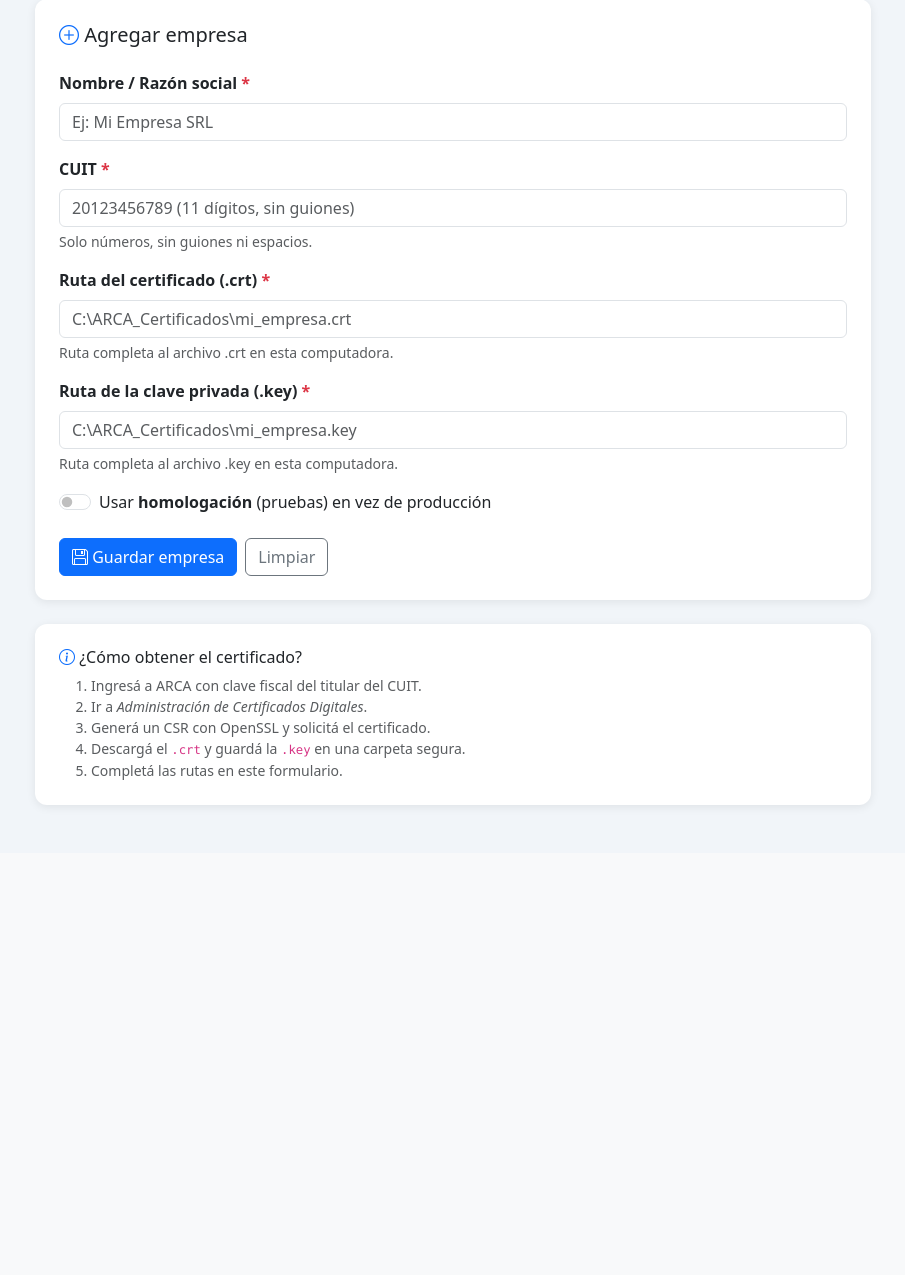
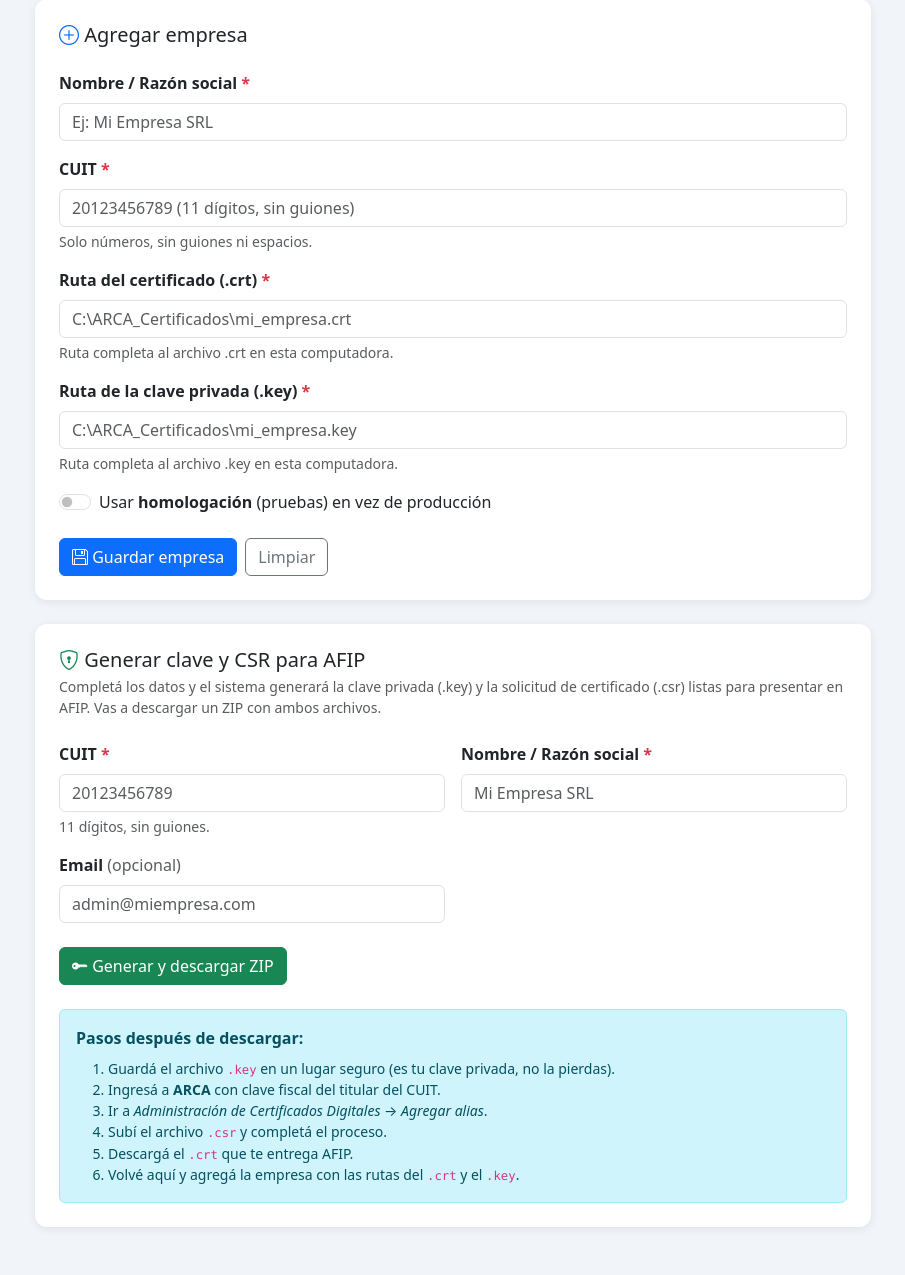
Before and after one commit to frodriguez77/Arca-Facturacion, a Flask app: page /admin in a window 1280 px wide. Shown: the part 273-1548 px from the top of the page, without its empty margins (187-1092 px from the left). Before the commit the page ends 1083 px from the top, so only its background shows below. Run offline with Flask 3, Linux system fonts and the light colour scheme.

Commit message:
Agregar generador de CSR para AFIP
- Ruta /generar-csr genera clave RSA 2048 y CSR con OpenSSL
- Descarga ZIP con .key y .csr listos para presentar en AFIP
- Seccion en admin.html con formulario y pasos a seguir

Co-Authored-By: Claude Sonnet 4.6 <noreply@anthropic.com>

```diff
--- a/app.py
+++ b/app.py
@@ -2,7 +2,9 @@ import io
 import json
 import os
 import re
+import subprocess
 import uuid
+import zipfile
 from datetime import datetime
 
 from flask import Flask, jsonify, render_template, request, send_file
@@ -17,8 +19,10 @@ import wsfe
 app = Flask(__name__)
 app.secret_key = 'arca_2026'
 
-UPLOAD   = os.path.join(os.path.dirname(os.path.abspath(__file__)), 'uploads')
-EMPRESAS = os.path.join(os.path.dirname(os.path.abspath(__file__)), 'empresas.json')
+BASE     = os.path.dirname(os.path.abspath(__file__))
+UPLOAD   = os.path.join(BASE, 'uploads')
+CERTS    = os.path.join(BASE, 'certificados')
+EMPRESAS = os.path.join(BASE, 'empresas.json')
 COLUMNAS = [
     'punto_venta', 'tipo_cbte', 'concepto',
     'doc_tipo', 'doc_nro', 'razon_social',
@@ -26,6 +30,7 @@ COLUMNAS = [
 ]
 
 os.makedirs(UPLOAD, exist_ok=True)
+os.makedirs(CERTS,  exist_ok=True)
 
 
 # ---------- helpers ----------------------------------------------------------
@@ -311,6 +316,69 @@ def plantilla():
                      mimetype='application/vnd.openxmlformats-officedocument.spreadsheetml.sheet')
 
 
+# ---------- generador de CSR -------------------------------------------------
+
+@app.route('/generar-csr', methods=['POST'])
+def generar_csr():
+    data   = request.get_json(force=True)
+    cuit   = (data.get('cuit')   or '').strip()
+    nombre = (data.get('nombre') or '').strip()
+    email  = (data.get('email')  or '').strip()
+
+    if not cuit or not nombre:
+        return jsonify({'error': 'CUIT y nombre son obligatorios'}), 400
+    if not re.fullmatch(r'\d{11}', cuit):
+        return jsonify({'error': 'El CUIT debe tener 11 dígitos sin guiones'}), 400
+
+    key_path = os.path.join(CERTS, f'{cuit}_clave.key')
+    csr_path = os.path.join(CERTS, f'{cuit}.csr')
+
+    openssl = r"C:\Program Files\OpenSSL-Win64\bin\openssl.exe"
+    if not os.path.exists(openssl):
+        return jsonify({'error': 'OpenSSL no encontrado en ' + openssl}), 500
+
+    try:
+        # 1. Generar clave privada RSA 2048
+        r1 = subprocess.run(
+            [openssl, 'genrsa', '-out', key_path, '2048'],
+            capture_output=True
+        )
+        if r1.returncode != 0:
+            raise Exception(r1.stderr.decode('utf-8', errors='replace'))
+
+        # 2. Generar CSR con los datos requeridos por AFIP
+        subject = f'/C=AR/O={nombre}/serialNumber=CUIT {cuit}/CN={cuit}'
+        if email:
+            subject += f'/emailAddress={email}'
+
+        r2 = subprocess.run(
+            [openssl, 'req', '-new',
+             '-key',     key_path,
+             '-out',     csr_path,
+             '-subj',    subject],
+            capture_output=True
+        )
+        if r2.returncode != 0:
+            raise Exception(r2.stderr.decode('utf-8', errors='replace'))
+
+        # 3. Empaquetar .key y .csr en un ZIP para descargar
+        buf = io.BytesIO()
+        with zipfile.ZipFile(buf, 'w', zipfile.ZIP_DEFLATED) as zf:
+            zf.write(key_path, f'{cuit}_clave.key')
+            zf.write(csr_path, f'{cuit}.csr')
+        buf.seek(0)
+
+        return send_file(
+            buf,
+            as_attachment=True,
+            download_name=f'certificado_afip_{cuit}.zip',
+            mimetype='application/zip',
+        )
+
+    except Exception as e:
+        return jsonify({'error': str(e)}), 500
+
+
 # ---------- página de administración -----------------------------------------
 
 @app.route('/admin')
--- a/templates/admin.html
+++ b/templates/admin.html
@@ -128,17 +128,54 @@
     </div>
   </div>
 
-  <!-- Instrucciones -->
+  <!-- Generador de CSR -->
   <div class="card mt-4">
     <div class="card-body p-4">
-      <h6><i class="bi bi-info-circle text-primary"></i> ¿Cómo obtener el certificado?</h6>
-      <ol class="mb-0 small text-muted">
-        <li>Ingresá a ARCA con clave fiscal del titular del CUIT.</li>
-        <li>Ir a <em>Administración de Certificados Digitales</em>.</li>
-        <li>Generá un CSR con OpenSSL y solicitá el certificado.</li>
-        <li>Descargá el <code>.crt</code> y guardá la <code>.key</code> en una carpeta segura.</li>
-        <li>Completá las rutas en este formulario.</li>
-      </ol>
+      <h5 class="mb-1"><i class="bi bi-shield-lock text-success"></i> Generar clave y CSR para AFIP</h5>
+      <p class="text-muted small mb-4">
+        Completá los datos y el sistema generará la clave privada (.key) y la solicitud de certificado (.csr)
+        listas para presentar en AFIP. Vas a descargar un ZIP con ambos archivos.
+      </p>
+
+      <div id="csr-error" class="alert alert-danger d-none"></div>
+
+      <form id="form-csr" novalidate>
+        <div class="row g-3">
+          <div class="col-12 col-md-6">
+            <label class="form-label fw-semibold">CUIT <span class="text-danger">*</span></label>
+            <input type="text" class="form-control" id="csr-cuit"
+                   placeholder="20123456789" maxlength="11" required>
+            <div class="form-text">11 dígitos, sin guiones.</div>
+          </div>
+          <div class="col-12 col-md-6">
+            <label class="form-label fw-semibold">Nombre / Razón social <span class="text-danger">*</span></label>
+            <input type="text" class="form-control" id="csr-nombre"
+                   placeholder="Mi Empresa SRL" required>
+          </div>
+          <div class="col-12 col-md-6">
+            <label class="form-label fw-semibold">Email <span class="text-muted fw-normal">(opcional)</span></label>
+            <input type="email" class="form-control" id="csr-email"
+                   placeholder="admin@miempresa.com">
+          </div>
+        </div>
+
+        <button type="submit" class="btn btn-success mt-4" id="btn-csr">
+          <i class="bi bi-key-fill"></i> Generar y descargar ZIP
+        </button>
+      </form>
+
+      <!-- Pasos siguientes -->
+      <div class="alert alert-info mt-4 mb-0">
+        <strong>Pasos después de descargar:</strong>
+        <ol class="mb-0 mt-2 small">
+          <li>Guardá el archivo <code>.key</code> en un lugar seguro (es tu clave privada, no la pierdas).</li>
+          <li>Ingresá a <strong>ARCA</strong> con clave fiscal del titular del CUIT.</li>
+          <li>Ir a <em>Administración de Certificados Digitales</em> → <em>Agregar alias</em>.</li>
+          <li>Subí el archivo <code>.csr</code> y completá el proceso.</li>
+          <li>Descargá el <code>.crt</code> que te entrega AFIP.</li>
+          <li>Volvé aquí y agregá la empresa con las rutas del <code>.crt</code> y el <code>.key</code>.</li>
+        </ol>
+      </div>
     </div>
   </div>
 
@@ -240,6 +277,53 @@ function showOk(msg) {
 function escHtml(s) {
   return String(s).replace(/&/g,'&amp;').replace(/</g,'&lt;').replace(/>/g,'&gt;').replace(/"/g,'&quot;');
 }
+
+// --- generador de CSR -------------------------------------------------------
+document.getElementById('form-csr').addEventListener('submit', async e => {
+  e.preventDefault();
+  document.getElementById('csr-error').classList.add('d-none');
+
+  const body = {
+    cuit:   document.getElementById('csr-cuit').value.trim(),
+    nombre: document.getElementById('csr-nombre').value.trim(),
+    email:  document.getElementById('csr-email').value.trim(),
+  };
+
+  const btn = document.getElementById('btn-csr');
+  btn.disabled = true;
+  btn.innerHTML = '<span class="spinner-border spinner-border-sm me-2"></span>Generando...';
+
+  try {
+    const resp = await fetch('/generar-csr', {
+      method:  'POST',
+      headers: {'Content-Type': 'application/json'},
+      body:    JSON.stringify(body),
+    });
+
+    if (resp.ok) {
+      // Descargar el ZIP directamente
+      const blob = await resp.blob();
+      const url  = URL.createObjectURL(blob);
+      const a    = document.createElement('a');
+      a.href     = url;
+      a.download = `certificado_afip_${body.cuit}.zip`;
+      a.click();
+      URL.revokeObjectURL(url);
+    } else {
+      const data = await resp.json();
+      const el = document.getElementById('csr-error');
+      el.textContent = data.error || 'Error desconocido';
+      el.classList.remove('d-none');
+    }
+  } catch (err) {
+    const el = document.getElementById('csr-error');
+    el.textContent = 'Error de red: ' + err;
+    el.classList.remove('d-none');
+  } finally {
+    btn.disabled = false;
+    btn.innerHTML = '<i class="bi bi-key-fill"></i> Generar y descargar ZIP';
+  }
+});
 </script>
 </body>
 </html>
```
